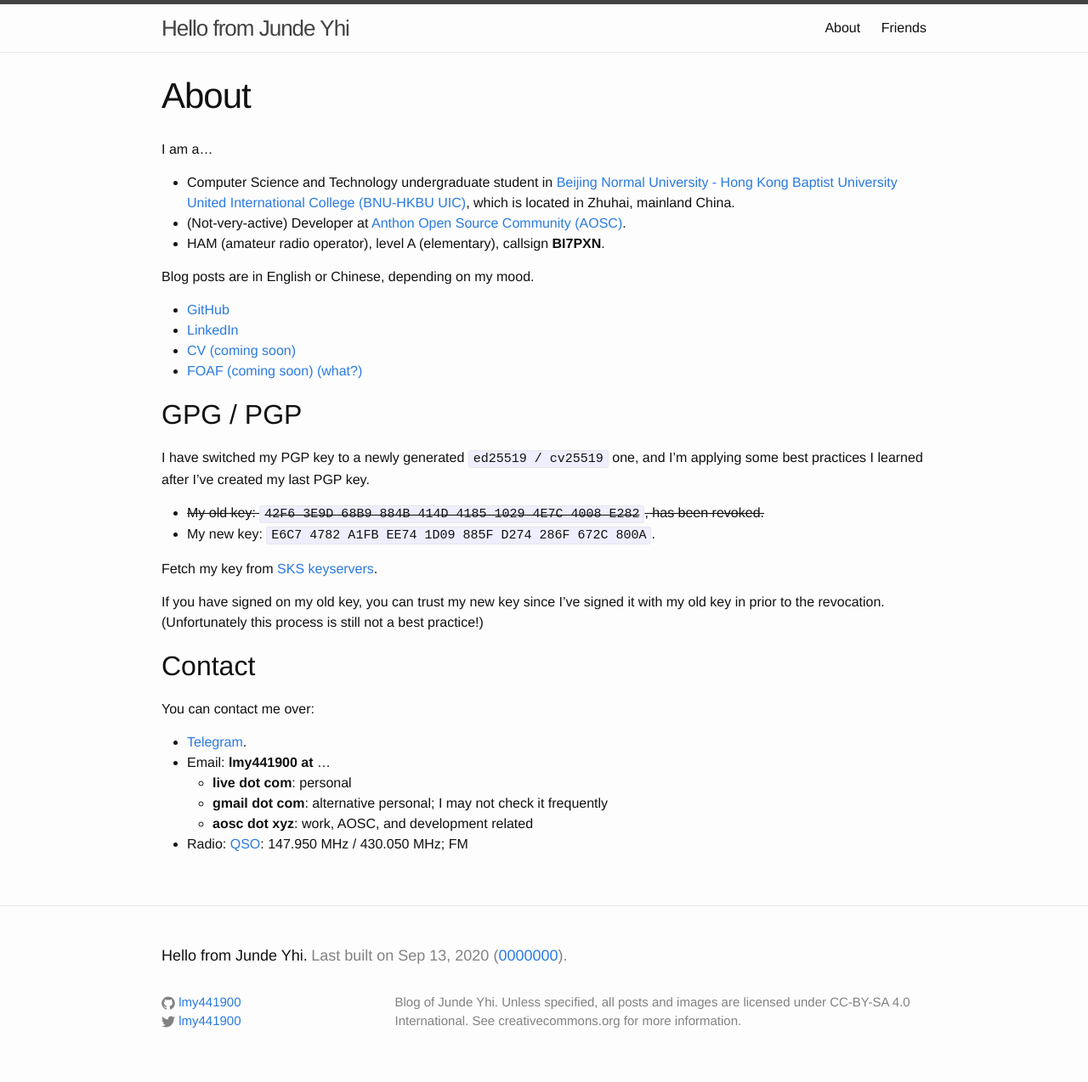
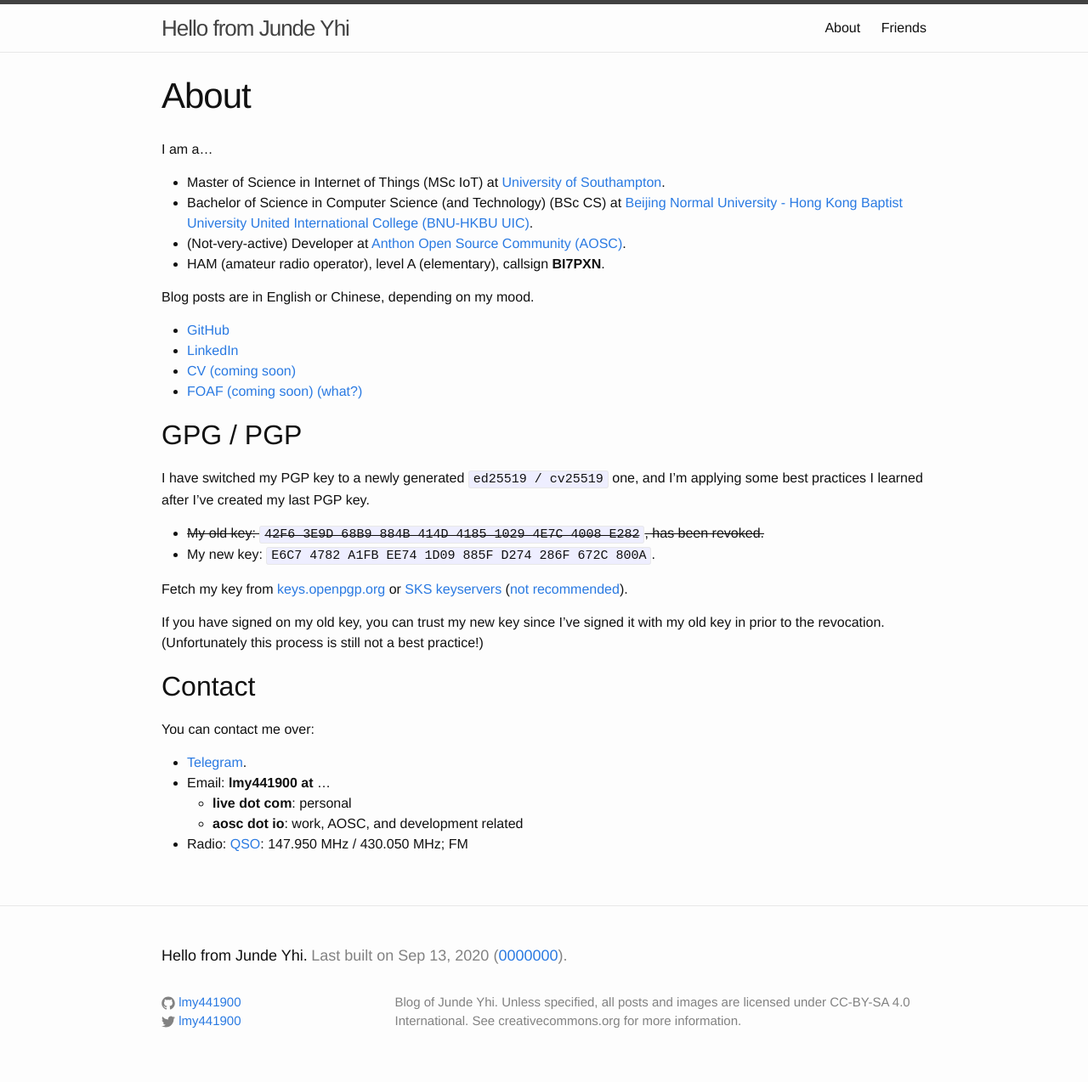
Before and after one commit to lmy441900/lmy441900.github.io, a Jekyll site: the page built from about.md, in a window 1280 px wide. Shown: the whole page at 85% size. Built offline with Jekyll 4.4.1, drawn with Linux system fonts in a browser that asks for light colours.

Commit message:
about.md: updates

```diff
--- a/about.md
+++ b/about.md
@@ -6,7 +6,8 @@
 
 I am a...
 
-- Computer Science and Technology undergraduate student in [Beijing Normal University - Hong Kong Baptist University United International College (BNU-HKBU UIC)][uic], which is located in Zhuhai, mainland China.
+- Master of Science in Internet of Things (MSc IoT) at [University of Southampton][uos].
+- Bachelor of Science in Computer Science (and Technology) (BSc CS) at [Beijing Normal University - Hong Kong Baptist University United International College (BNU-HKBU UIC)][uic].
 - (Not-very-active) Developer at [Anthon Open Source Community (AOSC)][aosc].
 - HAM (amateur radio operator), level A (elementary), callsign **BI7PXN**.
 
@@ -31,11 +33,13 @@
 - ~~My old key: `42F6 3E9D 68B9 884B 414D  4185 1029 4E7C 4008 E282`, has been revoked.~~
 - My new key: `E6C7 4782 A1FB EE74 1D09  885F D274 286F 672C 800A`.
 
-Fetch my key from [SKS keyservers][sks].
+Fetch my key from [keys.openpgp.org][koo] or [SKS keyservers][sks] ([not recommended][sks-death]).
 
 If you have signed on my old key, you can trust my new key since I've signed it with my old key in prior to the revocation. (Unfortunately this process is still not a best practice!)
 
+[koo]: https://keys.openpgp.org/
 [sks]: https://sks-keyservers.net/
+[sks-death]: https://code.firstlook.media/the-death-of-sks-pgp-keyservers-and-how-first-look-media-is-handling-it
 
 ## Contact
 
@@ -44,8 +48,7 @@
 - [Telegram][tg].
 - Email: **lmy441900 at** ...
   - **live dot com**: personal
-  - **gmail dot com**: alternative personal; I may not check it frequently
-  - **aosc dot xyz**: work, AOSC, and development related
+  - **aosc dot io**: work, AOSC, and development related
 - Radio: [QSO][qso]: 147.950 MHz / 430.050 MHz; FM
 
 [tg]:  https://t.me/lmy441900
```
Also changed, not shown: other parts of about.md (+1 -0 lines).
